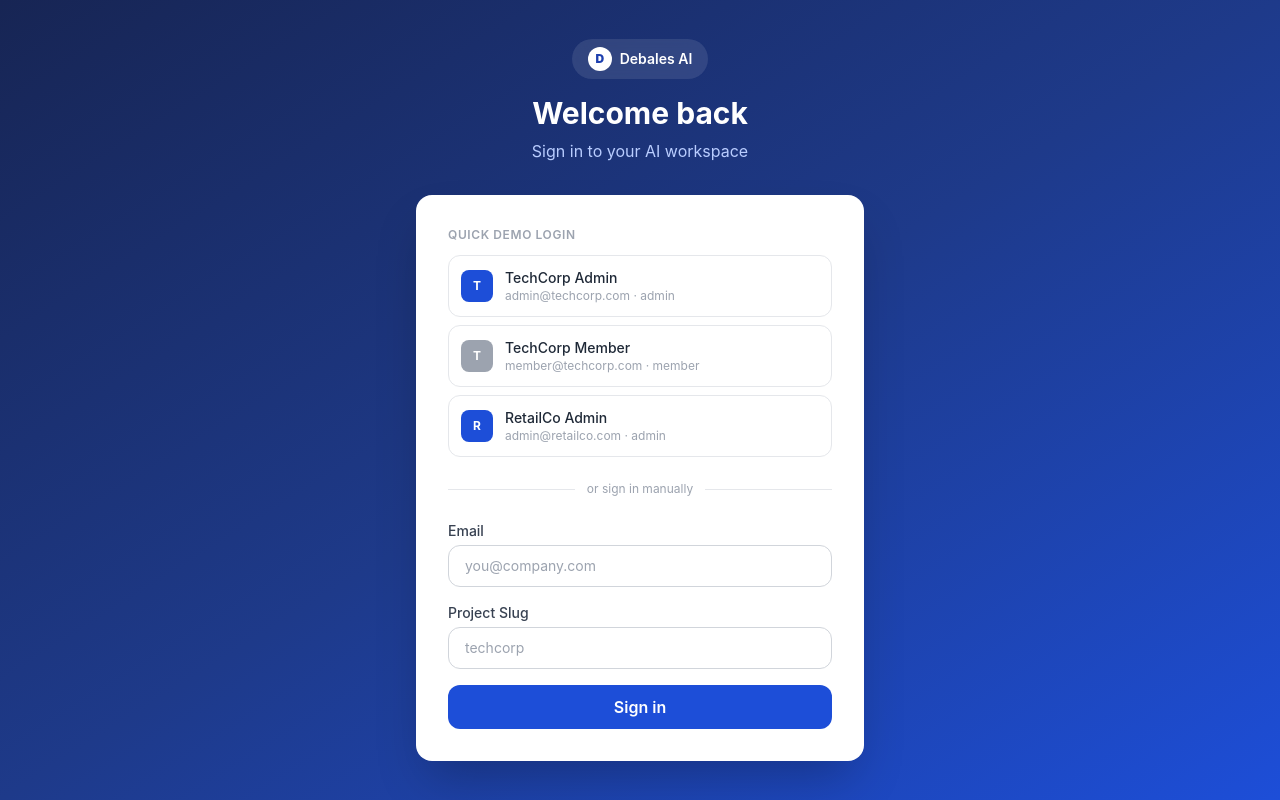
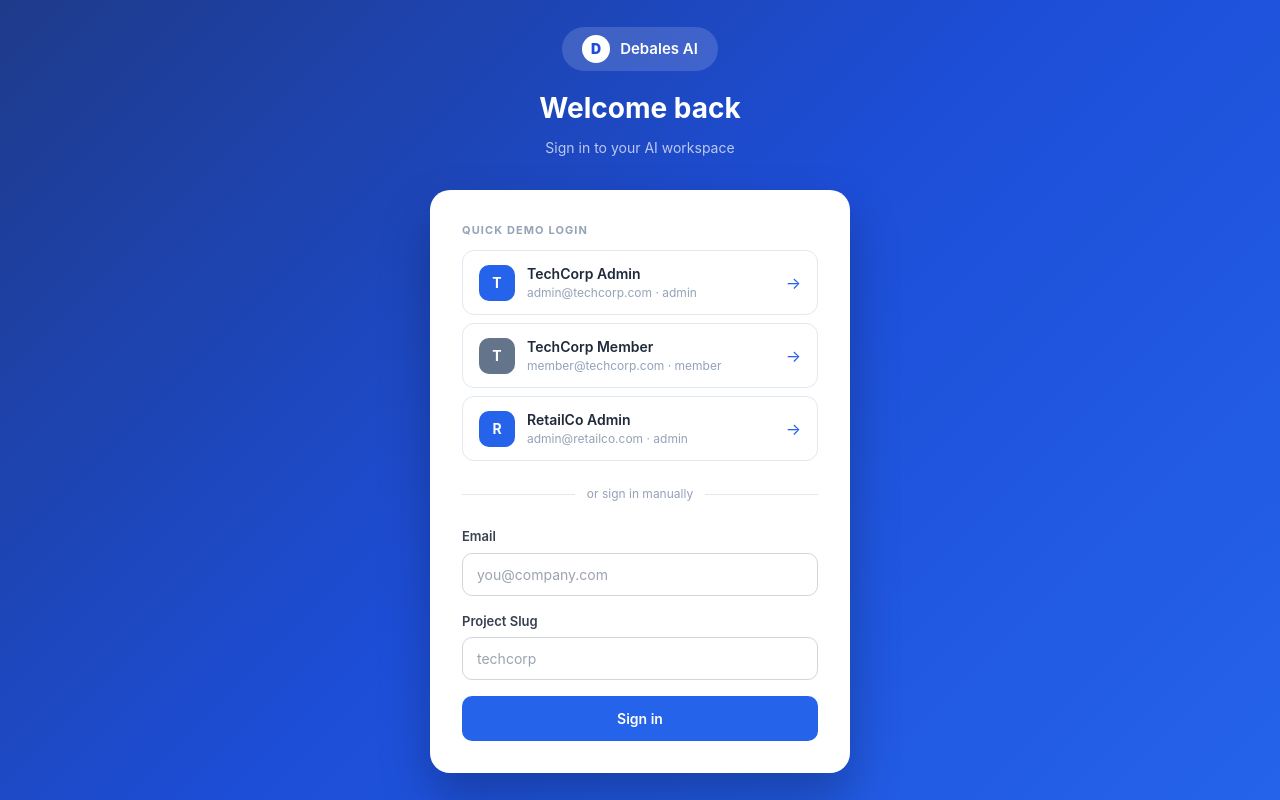
Before and after one commit to harshit13-tech/debales-ai, a Next.js app: page /login in a window 1280 px wide. Built offline with nearby package versions, Linux system fonts and the light colour scheme.

Commit message:
Update page.tsx

```diff
--- a/src/app/login/page.tsx
+++ b/src/app/login/page.tsx
@@ -3,9 +3,9 @@ import { useState } from "react";
 import { useRouter } from "next/navigation";
 
 const DEMO_USERS = [
-  { email: "admin@techcorp.com", projectSlug: "techcorp", label: "TechCorp Admin", role: "admin" },
-  { email: "member@techcorp.com", projectSlug: "techcorp", label: "TechCorp Member", role: "member" },
-  { email: "admin@retailco.com", projectSlug: "retailco", label: "RetailCo Admin", role: "admin" },
+  { email: "admin@techcorp.com", projectSlug: "techcorp", label: "TechCorp Admin", role: "admin", color: "#2563eb" },
+  { email: "member@techcorp.com", projectSlug: "techcorp", label: "TechCorp Member", role: "member", color: "#64748b" },
+  { email: "admin@retailco.com", projectSlug: "retailco", label: "RetailCo Admin", role: "admin", color: "#2563eb" },
 ];
 
 export default function LoginPage() {
@@ -38,73 +38,51 @@ export default function LoginPage() {
   }
 
   return (
-    <div className="min-h-screen bg-gradient-to-br from-brand-900 via-brand-800 to-brand-600 flex items-center justify-center p-4">
-      <div className="w-full max-w-md">
-        {/* Logo */}
-        <div className="text-center mb-8">
-          <div className="inline-flex items-center gap-2 bg-white/10 backdrop-blur px-4 py-2 rounded-full mb-4">
-            <div className="w-6 h-6 bg-white rounded-full flex items-center justify-center">
-              <span className="text-brand-700 text-xs font-black">D</span>
-            </div>
-            <span className="text-white font-semibold text-sm">Debales AI</span>
+    <div style={{minHeight:"100vh",background:"linear-gradient(135deg,#1e3a8a 0%,#1d4ed8 50%,#2563eb 100%)",display:"flex",alignItems:"center",justifyContent:"center",padding:"16px",fontFamily:"-apple-system,BlinkMacSystemFont,'Segoe UI',Roboto,sans-serif"}}>
+      <div style={{width:"100%",maxWidth:"420px"}}>
+        <div style={{textAlign:"center",marginBottom:"32px"}}>
+          <div style={{display:"inline-flex",alignItems:"center",gap:"10px",background:"rgba(255,255,255,0.15)",padding:"8px 20px",borderRadius:"100px",marginBottom:"16px"}}>
+            <div style={{width:"28px",height:"28px",background:"white",borderRadius:"50%",display:"flex",alignItems:"center",justifyContent:"center",fontWeight:900,color:"#1d4ed8",fontSize:"14px"}}>D</div>
+            <span style={{color:"white",fontWeight:600,fontSize:"15px"}}>Debales AI</span>
           </div>
-          <h1 className="text-3xl font-bold text-white mb-2">Welcome back</h1>
-          <p className="text-brand-200">Sign in to your AI workspace</p>
+          <h1 style={{color:"white",fontSize:"28px",fontWeight:700,margin:"0 0 8px"}}>Welcome back</h1>
+          <p style={{color:"rgba(255,255,255,0.7)",fontSize:"14px",margin:0}}>Sign in to your AI workspace</p>
         </div>
-
-        <div className="bg-white rounded-2xl shadow-2xl p-8">
-          {/* Quick login */}
-          <div className="mb-6">
-            <p className="text-xs font-semibold text-gray-400 uppercase tracking-wider mb-3">Quick Demo Login</p>
-            <div className="space-y-2">
-              {DEMO_USERS.map((u) => (
-                <button
-                  key={u.email}
-                  onClick={() => handleLogin(undefined, { email: u.email, projectSlug: u.projectSlug })}
-                  disabled={loading}
-                  className="w-full flex items-center gap-3 p-3 border border-gray-200 rounded-xl hover:bg-brand-50 hover:border-brand-300 transition-all text-left group"
-                >
-                  <div className={`w-8 h-8 rounded-lg flex items-center justify-center text-white text-xs font-bold ${u.role === "admin" ? "bg-brand-600" : "bg-gray-400"}`}>
-                    {u.label[0]}
-                  </div>
-                  <div>
-                    <div className="text-sm font-medium text-gray-800">{u.label}</div>
-                    <div className="text-xs text-gray-400">{u.email} · {u.role}</div>
-                  </div>
-                  <span className="ml-auto text-brand-500 opacity-0 group-hover:opacity-100 transition-opacity">→</span>
-                </button>
-              ))}
-            </div>
+        <div style={{background:"white",borderRadius:"20px",boxShadow:"0 25px 50px rgba(0,0,0,0.25)",padding:"32px"}}>
+          <p style={{fontSize:"11px",fontWeight:700,color:"#94a3b8",textTransform:"uppercase",letterSpacing:"0.1em",marginBottom:"12px"}}>Quick Demo Login</p>
+          <div style={{display:"flex",flexDirection:"column",gap:"8px",marginBottom:"24px"}}>
+            {DEMO_USERS.map((u)=>(
+              <button key={u.email} onClick={()=>handleLogin(undefined,{email:u.email,projectSlug:u.projectSlug})} disabled={loading}
+                style={{display:"flex",alignItems:"center",gap:"12px",padding:"12px 16px",border:"1px solid #e2e8f0",borderRadius:"12px",background:"white",cursor:"pointer",textAlign:"left",width:"100%"}}>
+                <div style={{width:"36px",height:"36px",borderRadius:"10px",background:u.color,display:"flex",alignItems:"center",justifyContent:"center",color:"white",fontWeight:700,fontSize:"14px",flexShrink:0}}>{u.label[0]}</div>
+                <div>
+                  <div style={{fontWeight:600,fontSize:"14px",color:"#1e293b"}}>{u.label}</div>
+                  <div style={{fontSize:"12px",color:"#94a3b8"}}>{u.email} · {u.role}</div>
+                </div>
+                <span style={{marginLeft:"auto",color:"#2563eb",fontSize:"16px"}}>→</span>
+              </button>
+            ))}
           </div>
-
-          <div className="relative my-6">
-            <div className="absolute inset-0 flex items-center"><div className="w-full border-t border-gray-200" /></div>
-            <div className="relative flex justify-center"><span className="bg-white px-3 text-xs text-gray-400">or sign in manually</span></div>
+          <div style={{display:"flex",alignItems:"center",gap:"12px",marginBottom:"24px"}}>
+            <div style={{flex:1,height:"1px",background:"#e2e8f0"}}/>
+            <span style={{fontSize:"12px",color:"#94a3b8"}}>or sign in manually</span>
+            <div style={{flex:1,height:"1px",background:"#e2e8f0"}}/>
           </div>
-
-          <form onSubmit={handleLogin} className="space-y-4">
+          <form onSubmit={handleLogin} style={{display:"flex",flexDirection:"column",gap:"16px"}}>
             <div>
-              <label className="block text-sm font-medium text-gray-700 mb-1">Email</label>
-              <input
-                type="email" value={email} onChange={(e) => setEmail(e.target.value)}
-                placeholder="you@company.com" required
-                className="w-full px-4 py-2.5 border border-gray-300 rounded-xl focus:outline-none focus:ring-2 focus:ring-brand-500 focus:border-transparent text-sm"
-              />
+              <label style={{display:"block",fontSize:"13px",fontWeight:600,color:"#374151",marginBottom:"6px"}}>Email</label>
+              <input type="email" value={email} onChange={e=>setEmail(e.target.value)} placeholder="you@company.com" required
+                style={{width:"100%",padding:"10px 14px",border:"1px solid #d1d5db",borderRadius:"10px",fontSize:"14px",outline:"none",boxSizing:"border-box",fontFamily:"inherit"}}/>
             </div>
             <div>
-              <label className="block text-sm font-medium text-gray-700 mb-1">Project Slug</label>
-              <input
-                type="text" value={projectSlug} onChange={(e) => setProjectSlug(e.target.value)}
-                placeholder="techcorp" required
-                className="w-full px-4 py-2.5 border border-gray-300 rounded-xl focus:outline-none focus:ring-2 focus:ring-brand-500 focus:border-transparent text-sm"
-              />
+              <label style={{display:"block",fontSize:"13px",fontWeight:600,color:"#374151",marginBottom:"6px"}}>Project Slug</label>
+              <input type="text" value={projectSlug} onChange={e=>setProjectSlug(e.target.value)} placeholder="techcorp" required
+                style={{width:"100%",padding:"10px 14px",border:"1px solid #d1d5db",borderRadius:"10px",fontSize:"14px",outline:"none",boxSizing:"border-box",fontFamily:"inherit"}}/>
             </div>
-            {error && <p className="text-red-600 text-sm bg-red-50 px-3 py-2 rounded-lg">{error}</p>}
-            <button
-              type="submit" disabled={loading}
-              className="w-full bg-brand-600 hover:bg-brand-700 text-white font-semibold py-2.5 rounded-xl transition-colors disabled:opacity-50"
-            >
-              {loading ? "Signing in..." : "Sign in"}
+            {error&&<div style={{background:"#fef2f2",border:"1px solid #fecaca",borderRadius:"8px",padding:"10px 14px",fontSize:"13px",color:"#dc2626"}}>{error}</div>}
+            <button type="submit" disabled={loading}
+              style={{background:loading?"#93c5fd":"#2563eb",color:"white",border:"none",borderRadius:"10px",padding:"12px",fontSize:"14px",fontWeight:600,cursor:loading?"not-allowed":"pointer",fontFamily:"inherit"}}>
+              {loading?"Signing in...":"Sign in"}
             </button>
           </form>
         </div>
```
